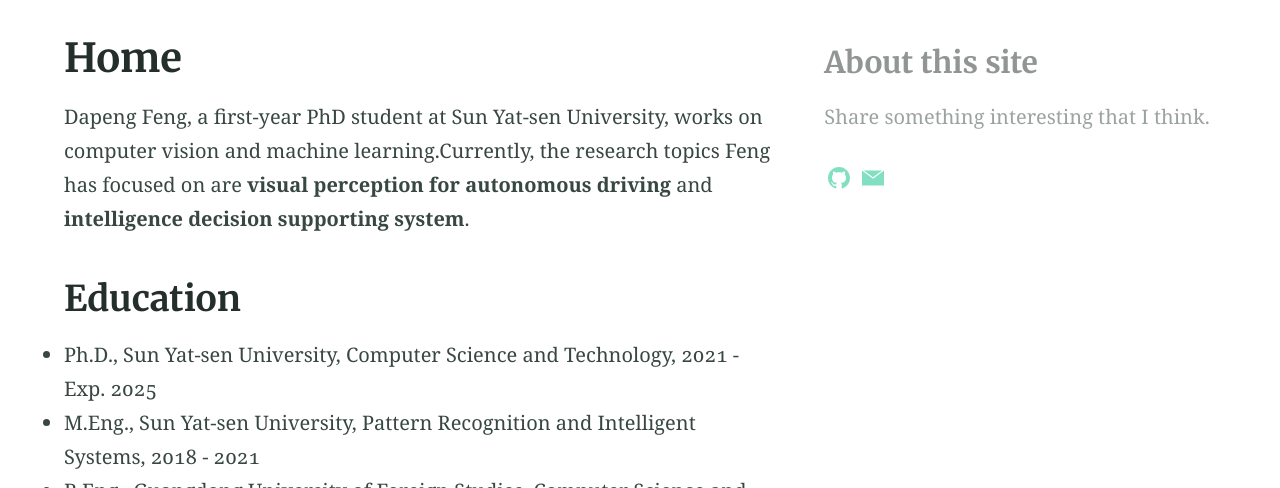
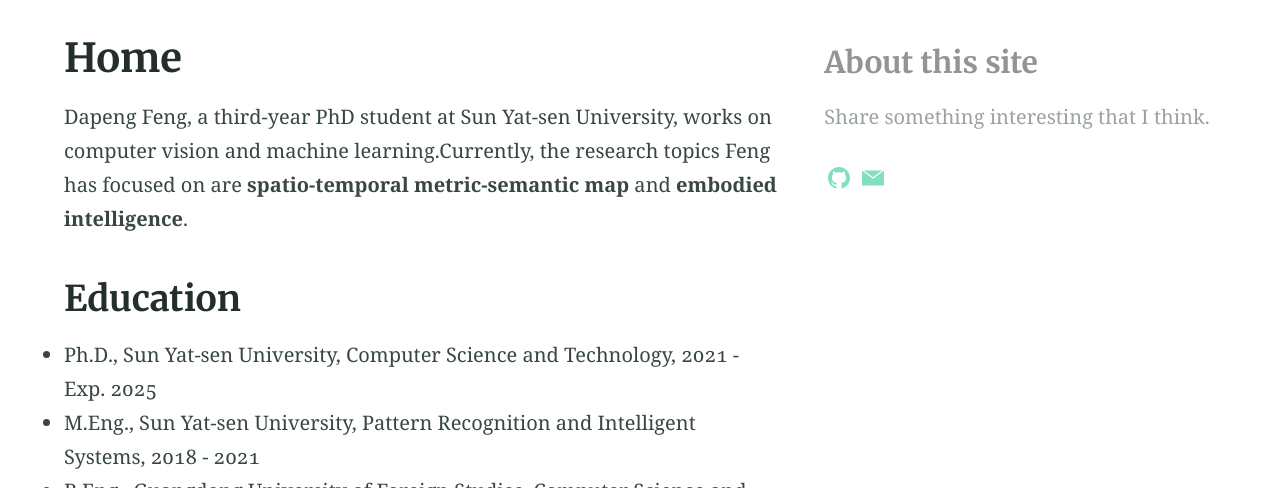
Before and after one commit to DapengFeng/dapengfeng.github.io, a Jekyll site: the page built from index.md, in a window 1280 px wide and 900 px high, cut to the strip 412-900 px from the top of the window. Built offline with Jekyll 4.4.1, drawn with Linux system fonts in a browser that asks for light colours; our own code applies the rules of GitHub Pages for plain Markdown files; a script that is not in the unit is left out.

Commit message:
update:2024-03-04

```diff
--- a/index.md
+++ b/index.md
@@ -7,7 +7,7 @@ feature_text: |
 feature_image: "https://picsum.photos/1300/400?image=989"
 aside: true
 ---
-Dapeng Feng, a first-year PhD student at Sun Yat-sen University, works on computer vision and machine learning.Currently, the research topics Feng has focused on are **visual perception for autonomous driving** and **intelligence decision supporting system**.
+Dapeng Feng, a third-year PhD student at Sun Yat-sen University, works on computer vision and machine learning.Currently, the research topics Feng has focused on are **spatio-temporal metric-semantic map** and **embodied intelligence**.
 
 ## Education
 - Ph.D., Sun Yat-sen University, Computer Science and Technology, 2021 - Exp. 2025
```
